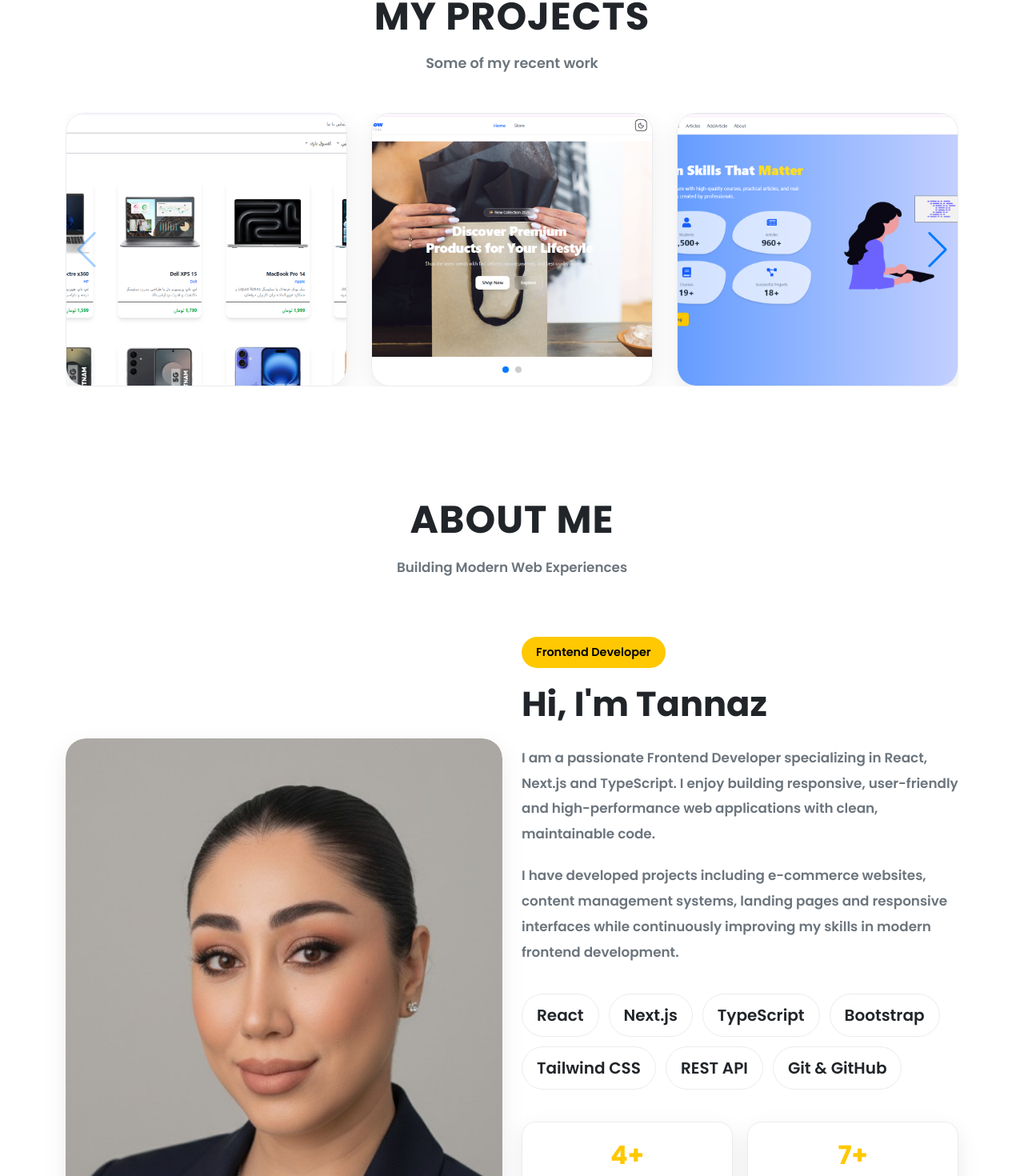
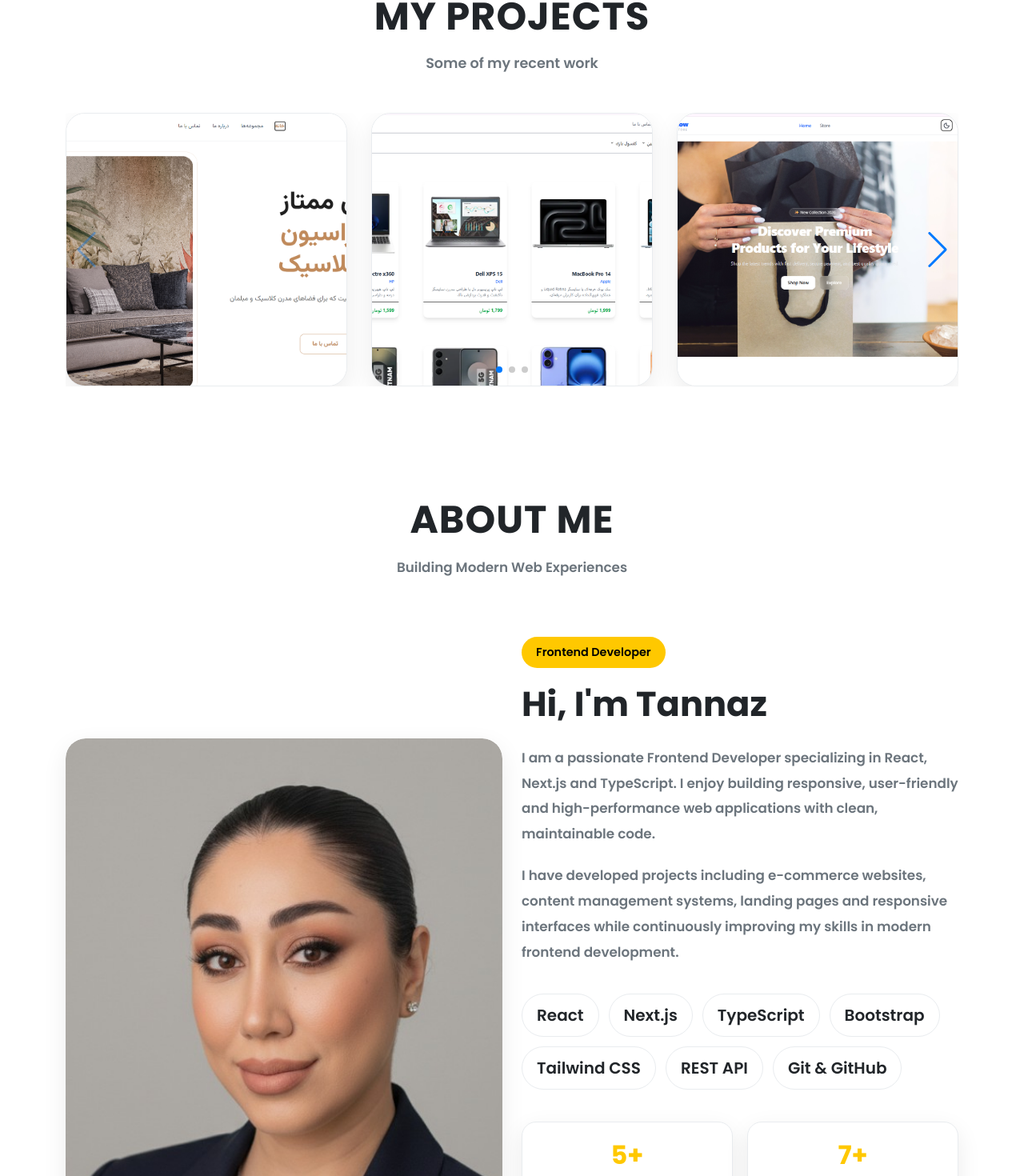
Before and after one commit to samiyantannaz1/tannaz-portfolio, a React (Vite) app: page / in a window 1280 px wide. Shown: the part 1401-2871 px from the top of the page at 80% size. Built offline with nearby package versions, Linux system fonts and the light colour scheme.

Commit message:
Update portfolio and add KBN project

```diff
--- a/src/components/About/About.tsx
+++ b/src/components/About/About.tsx
@@ -96,7 +96,7 @@ function About() {
 <div className="about-stats">
 
   <div className="stat-card">
-    <h3>4+</h3>
+    <h3>5+</h3>
     <span>Projects</span>
   </div>
 
--- a/src/data/projects.ts
+++ b/src/data/projects.ts
@@ -1,35 +1,50 @@
+
+
 import digishop from "../assets/Digishop.png";
 import shopflow from "../assets/ShopFlow.png";
 import eduflow from "../assets/EduFlow CMS.png";
 import interior from "../assets/images/Interior Design.png";
+import kbn from "../assets/KBN.png";
 
 export const projects = [
   {
     id: 1,
+    title: "K.B.N Upholstery",
+    category: "React • TypeScript • Tailwind CSS",
+    image: kbn,
+    github: "https://github.com/samiyantannaz1/kbn-fabric",
+    demo: "https://samiyantannaz1.github.io/kbn-fabric/",
+  },
+
+  {
+    id: 2,
     title: "Digishop",
     category: "Next.js • React • Responsive",
     image: digishop,
     github: "https://github.com/samiyantannaz1/digishop-nextjs",
     demo: "",
   },
+
   {
-    id: 2,
+    id: 3,
     title: "ShopFlow",
     category: "React • TypeScript • Tailwind CSS",
     image: shopflow,
     github: "https://github.com/samiyantannaz1/shopflow-ecommerce",
     demo: "",
   },
+
   {
-    id: 3,
+    id: 4,
     title: "EduFlow CMS",
     category: "React • REST API • CRUD",
     image: eduflow,
     github: "https://github.com/samiyantannaz1/EduFlow-CMS",
     demo: "",
   },
+
   {
-    id: 4,
+    id: 5,
     title: "Interior Design",
     category: "Responsive UI/UX",
     image: interior,
```
Also changed, not shown: src/assets/KBN.png (added).
